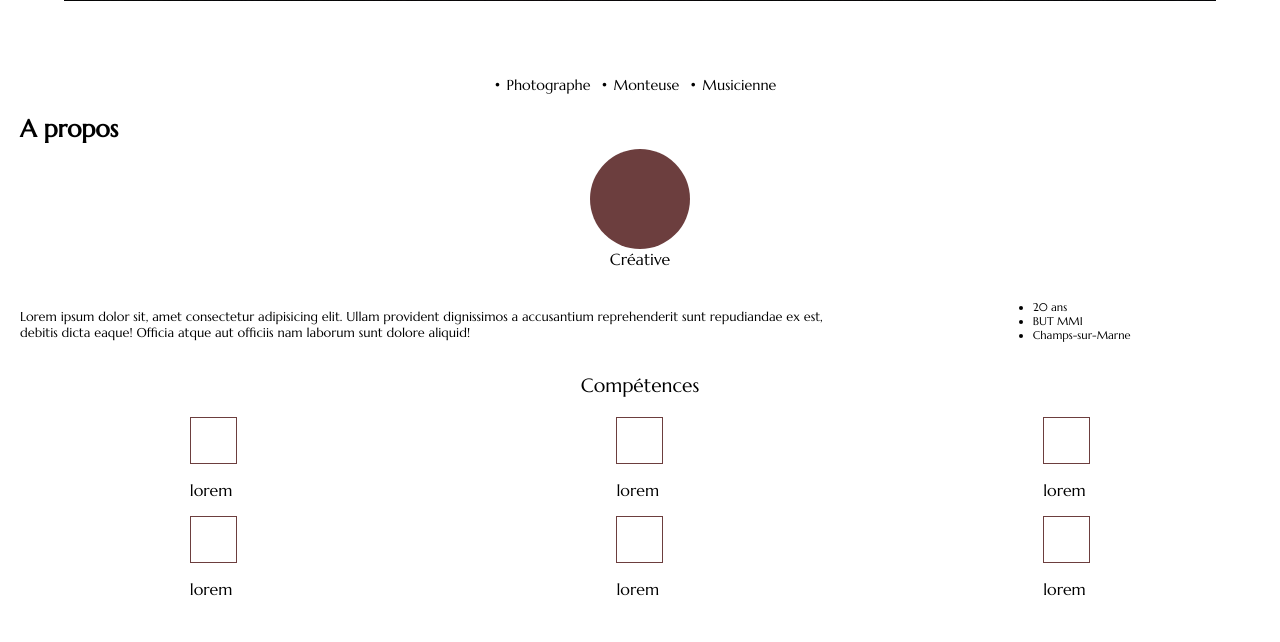
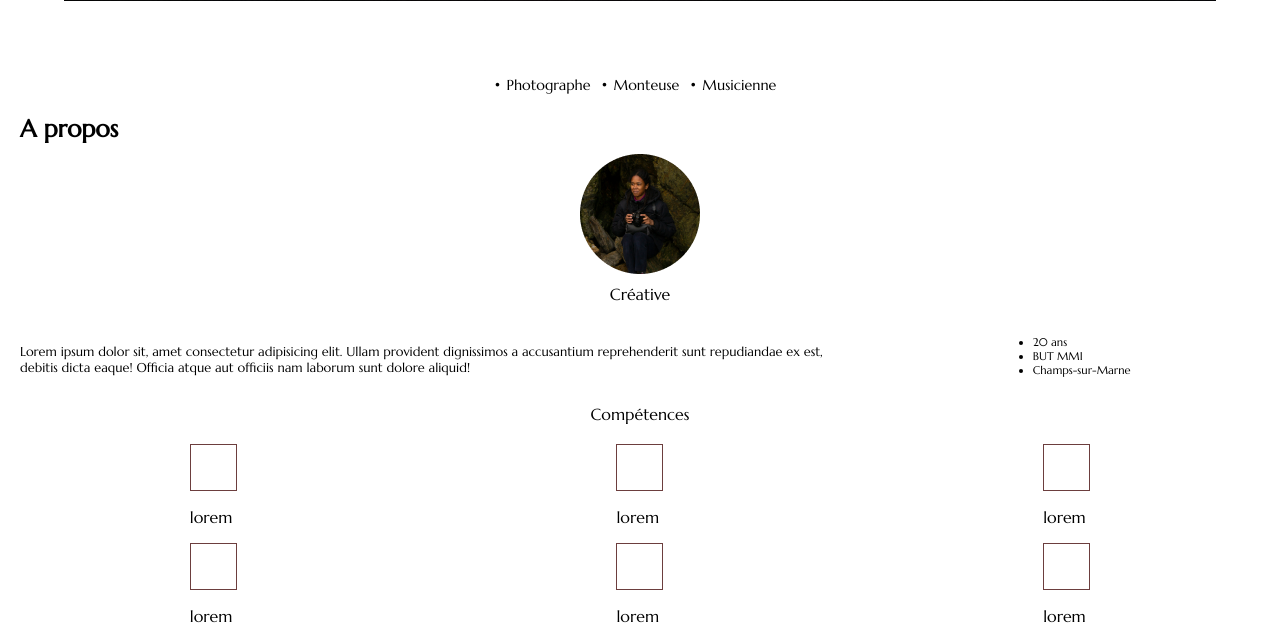
Before and after one commit to nahinaboireau/Portfolio, a PHP site: page / in a window 1280 px wide. Shown: the part 965-1607 px from the top of the page. Before the commit the page ends 1561 px from the top, so only its background shows below. Run offline with PHP 8.4, Linux system fonts and the light colour scheme.

Commit message:
:art:
image photo de profil

```diff
--- a/index.php
+++ b/index.php
@@ -48,6 +48,7 @@
             <div class="photo-apropo">
                 <div class="caract">
                     <div class="cercle-photo">
+                        <img src="./images/photo.png" alt="">
 
                     </div>
                     <p>Créative</p>
--- a/style.css
+++ b/style.css
@@ -188,7 +188,7 @@ div.bordure {
     margin-right:20px;
     margin-left:20px;
     margin-bottom:5px;
-    font-size:1.2em;
+    font-size:1em;
     text-align:center;
 }
 
@@ -215,20 +215,19 @@ div.bordure {
     background: #FFF;
 }
 
-.cercle-photo{
-    width: 100px;
-    height: 100px;
-    border-radius: 334px;
-    background: #6C3E3E;
+ .cercle-photo img{
+
     display:flex;
     align-items:center;
     justify-content: center;
     margin:auto;
+    margin-top:10px;
 }
-
 .caract p{
+    font-size:1em;
     display:flex;
     align-items:center;
     justify-content: center;
     margin:auto;
+    margin-top:10px;
 }
```
Also changed, not shown: images/photo.png (added).
